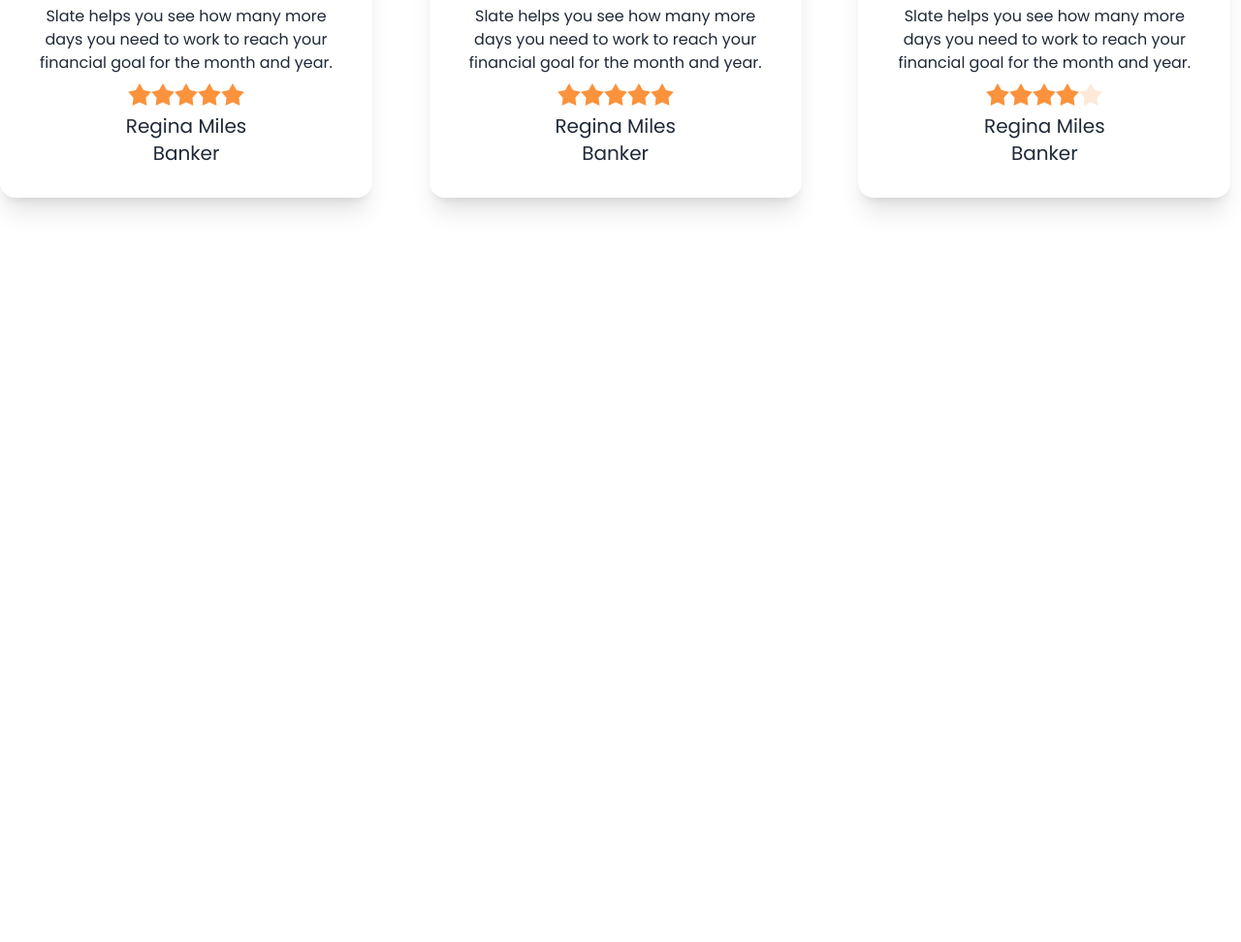
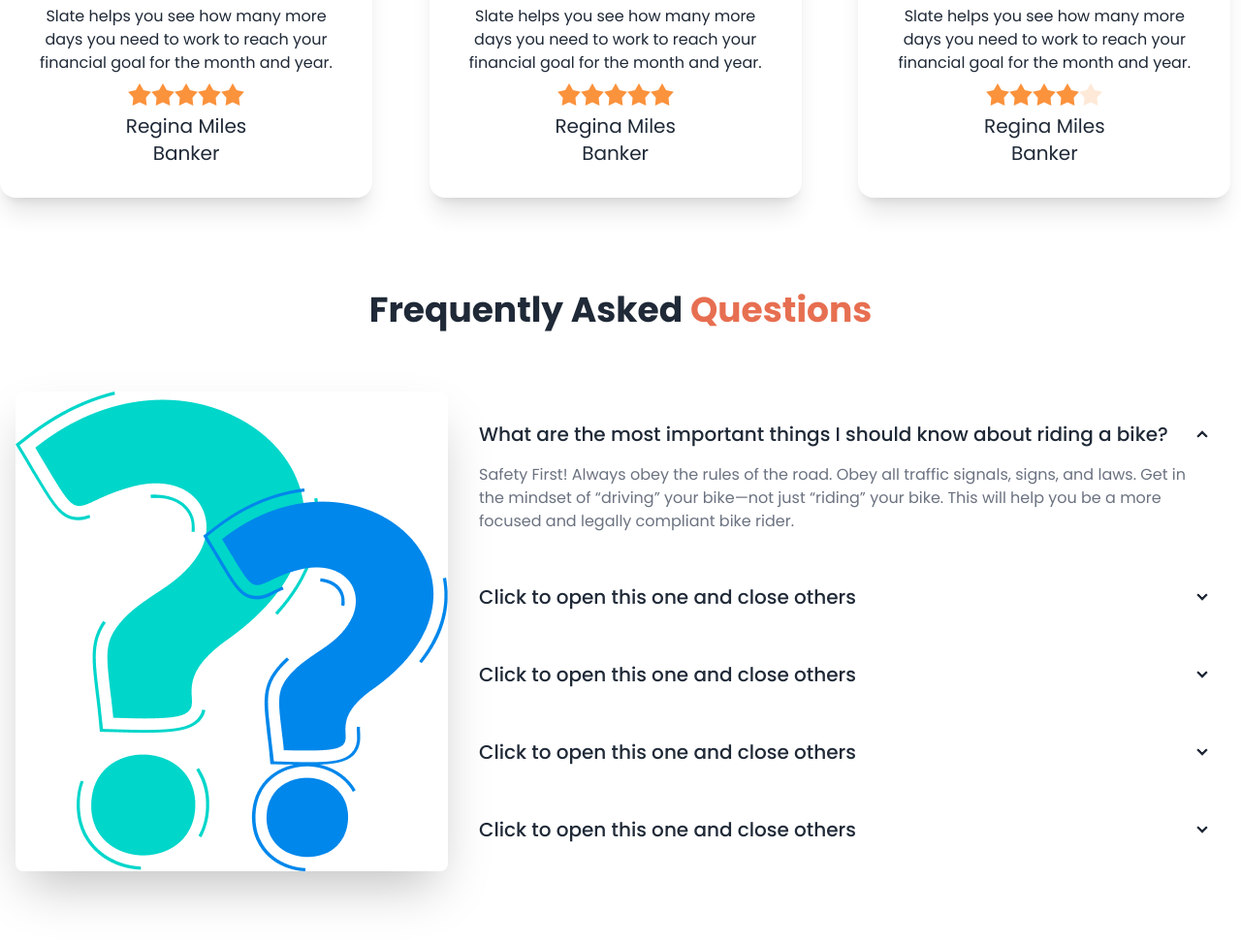
Before and after one commit to shahriarnaiem-rafi/biker-zone, a plain HTML site: page index.html in a window 1280 px wide. Shown: the part 2138-3110 px from the top of the page at 97% size. Before the commit the page ends 2438 px from the top, so only its background shows below. Drawn offline with nearby package versions, Linux system fonts and the light colour scheme.

Commit message:
friquently asked sectin finished

```diff
--- a/index.html
+++ b/index.html
@@ -354,30 +354,66 @@
          </section>
 
          <!-- Frequently section -->
-          <section>
-            <!-- img section -->
+          <section class="my-24 ">
+            <h3 class="font-bold text-4xl text-center mb-12">Frequently Asked <span class="text-bike-primary">Questions</span></h3>
 
-            <div>
 
-            </div>
+            <div class="hero ">
 
-            <!-- text-section -->
+              <div class="hero-content flex-col lg:flex-row">
+                <img
+                  src="images/others/faq.png"
+                  class="max-w-md rounded-lg shadow-2xl" />
+                <div class="space-y-5">
+                  <!-- question section  -->
 
-            <div>
+                  <div class="collapse collapse-arrow   border-blue-100 ">
+                    <input type="radio" name="my-accordion-2" checked="checked" />
+                    <div class="collapse-title text-xl font-medium">What are the most important things I should
+                      know about riding a bike?</div>
+                    <div class="collapse-content">
+                      <p class="text-gray-500">Safety First! Always obey the rules of the road. Obey all traffic signals, signs, and laws. Get in the mindset of “driving” your bike—not just “riding” your bike. This will help you be a more focused and legally compliant bike rider. </p>
+                    </div>
+                  </div>
+                  <div class="border-blue-100 collapse collapse-arrow ">
+                    <input type="radio" name="my-accordion-2" />
+                    <div class="collapse-title text-xl font-medium">Click to open this one and close others</div>
+                    <div class="collapse-content">
+                      <p>hello</p>
+                    </div>
+                  </div>
+                  <div class="collapse collapse-arrow   border-blue-100">
+                    <input type="radio" name="my-accordion-2" />
+                    <div class="collapse-title text-xl font-medium">Click to open this one and close others</div>
+                    <div class="collapse-content">
+                      <p>hello</p>
+                    </div>
+                  </div>
+                  <div class="collapse collapse-arrow ">
+                    <input type="radio" name="my-accordion-2" />
+                    <div class="collapse-title text-xl font-medium">Click to open this one and close others</div>
+                    <div class="collapse-content">
+                      <p>hello</p>
+                    </div>
+                  </div>
+                  <div class="collapse collapse-arrow ">
+                    <input type="radio" name="my-accordion-2" />
+                    <div class="collapse-title text-xl font-medium">Click to open this one and close others</div>
+                    <div class="collapse-content">
+                      <p>hello</p>
+                    </div>
+                  </div>
 
+                </div>
+              </div>
             </div>
           </section>
 
+     </main>
+     <!-- footer section -->
+     <footer>
 
 
-
-
-
-
-     </main>
-     <!-- footer section -->
-
-     <footer>
 
      </footer>
 
```
